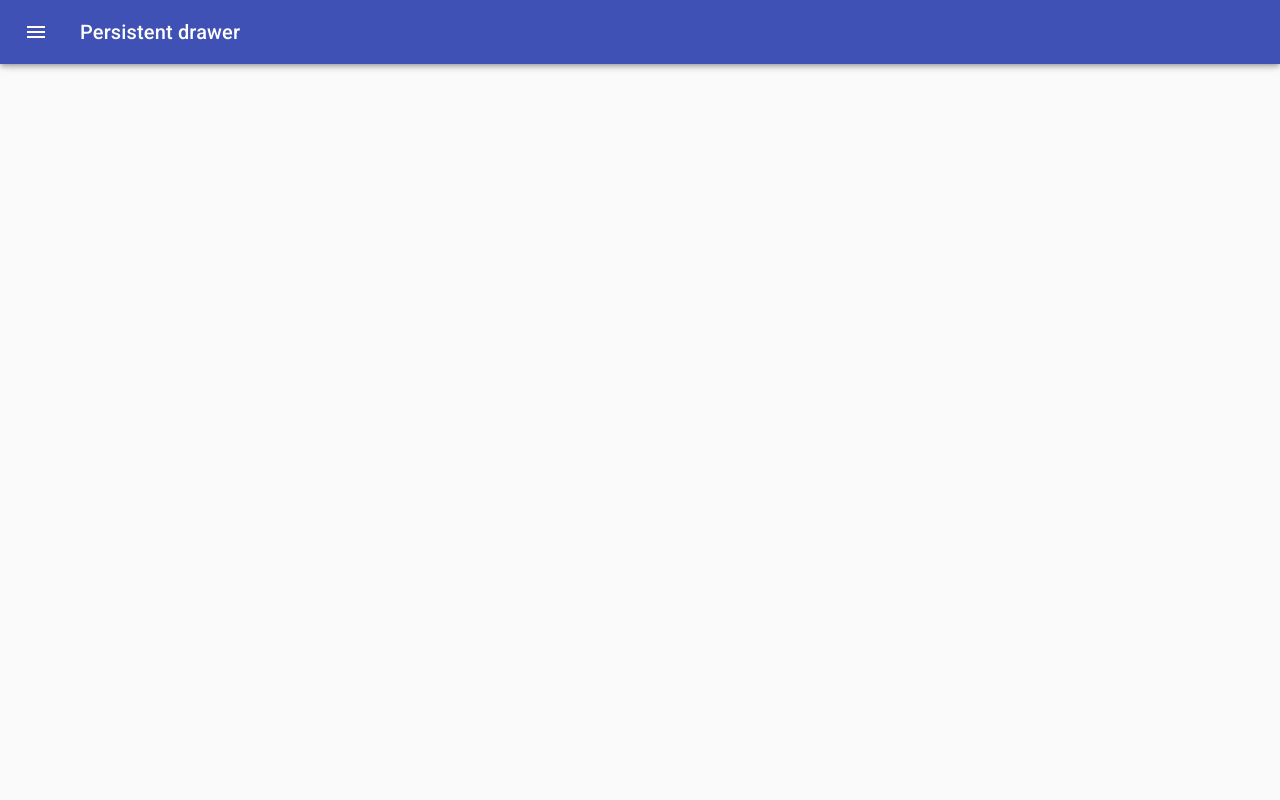
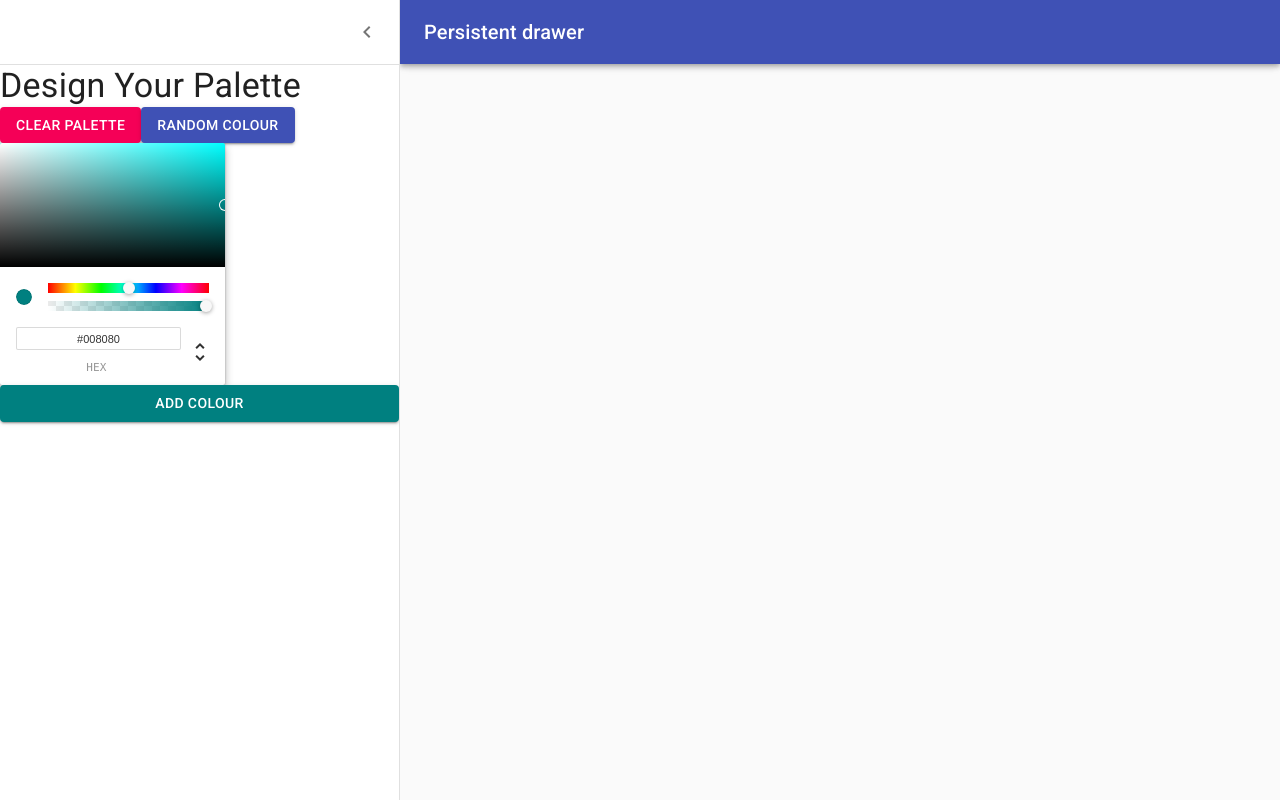
Before and after one commit to super8989/React_colors_app, a React (Create React App) app: page /palette/new in a window 1280 px wide. Built offline with nearby package versions, Linux system fonts and the light colour scheme.

Commit message:
Add Colour button is the same color as the currentColor

```diff
--- a/src/NewPaletteForm.js
+++ b/src/NewPaletteForm.js
@@ -75,9 +75,10 @@ const styles = theme => ({
 });
 
 class NewPaletteForm extends Component {
-	state = {
-		open: false
-	};
+	constructor(props) {
+		super(props);
+		this.state = { open: true, currentColor: "teal" };
+	}
 
 	handleDrawerOpen = () => {
 		this.setState({ open: true });
@@ -139,10 +140,14 @@ class NewPaletteForm extends Component {
 						</Button>
 					</div>
 					<ChromePicker
-						color='purple'
+						color={this.state.currentColor}
 						onChangeComplete={newColor => console.log(newColor)}
 					/>
-					<Button variant='contained' color='primary'>
+					<Button
+						variant='contained'
+						color='primary'
+						style={{ backgroundColor: this.state.currentColor }}
+					>
 						Add Colour
 					</Button>
 				</Drawer>
```
